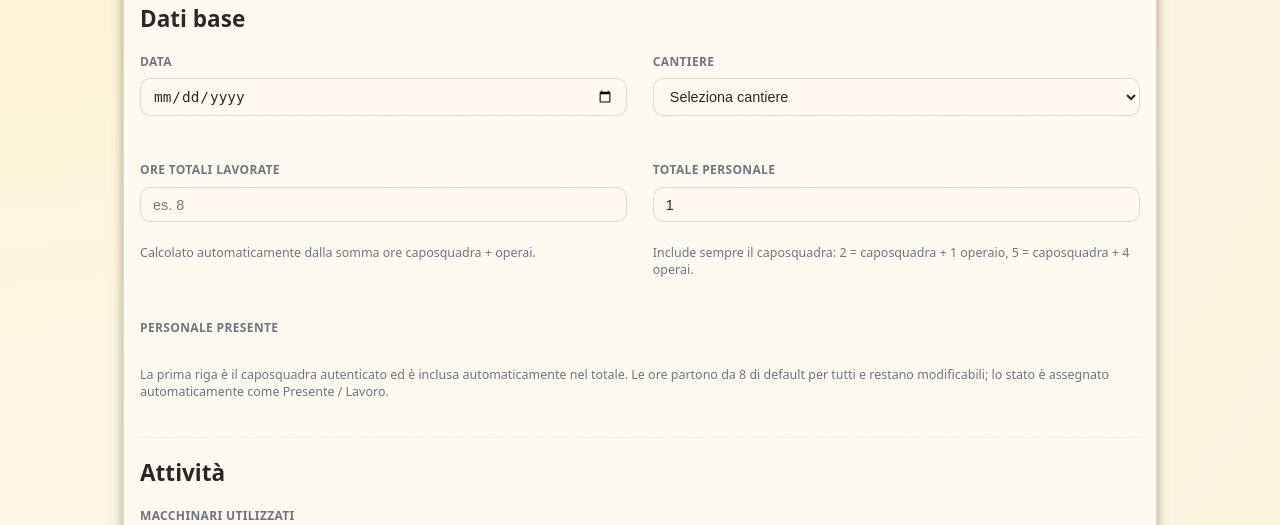
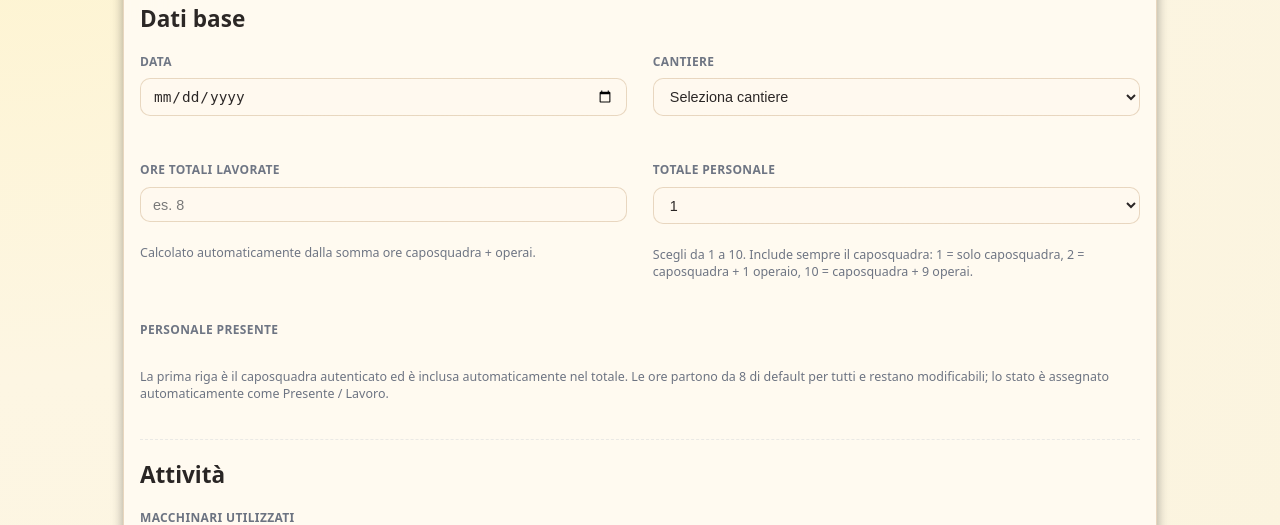
Before and after one commit to FL-1999/lenta-france-gestionale, a Python web app: template templates/capo_nuovo_rapportino.html in a window 1280 px wide. Shown: the part 316-841 px from the top of the page. Run offline with Jinja, Linux system fonts and the light colour scheme; the template is opened without the code that fills it, so the values that code supplies are empty.

Commit message:
Use select for rapportino personnel total

```diff
--- a/templates/capo_nuovo_rapportino.html
+++ b/templates/capo_nuovo_rapportino.html
@@ -62,9 +62,13 @@
                         </div>
 
                         <div class="form-group">
-                            <label class="form-label" for="numero_operai">Totale personale</label>
-                            <input type="number" id="numero_operai" name="numero_operai" class="form-control" min="1" required value="1" />
-                            <p class="form-help">Include sempre il caposquadra: 2 = caposquadra + 1 operaio, 5 = caposquadra + 4 operai.</p>
+                            <label class="form-label" for="total_personale">Totale personale</label>
+                            <select id="total_personale" name="total_personale" class="form-control total-personale-select" required aria-describedby="total-personale-help">
+                                {% for total in range(1, 11) %}
+                                <option value="{{ total }}" {% if total == 1 %}selected{% endif %}>{{ total }}</option>
+                                {% endfor %}
+                            </select>
+                            <p id="total-personale-help" class="form-help">Scegli da 1 a 10. Include sempre il caposquadra: 1 = solo caposquadra, 2 = caposquadra + 1 operaio, 10 = caposquadra + 9 operai.</p>
                         </div>
                     </div>
                     <div class="form-group" style="margin-top: 1rem;">
@@ -248,6 +252,10 @@
     .worker-incomplete-message {
         grid-column: auto;
     }
+    .total-personale-select {
+        min-height: 3rem;
+        font-size: 1rem;
+    }
 }
 </style>
 
@@ -262,7 +270,7 @@ document.getElementById("rapportino-form").addEventListener("submit", async func
     const cantiere = selectedSiteOption ? (selectedSiteOption.dataset.siteName || "").trim() : "";
     syncTotalHoursFromWorkers();
     const ore_totali = parseFloat(document.getElementById("ore_totali").value || "0");
-    const numero_operai = parseInt(document.getElementById("numero_operai").value || "0", 10);
+    const total_personale = getTotalPersonnelValue();
     const macchinari = (document.getElementById("macchinari").value || "").trim();
     const attivita = (document.getElementById("attivita").value || "").trim();
     const note = (document.getElementById("note").value || "").trim();
@@ -293,7 +301,7 @@ document.getElementById("rapportino-form").addEventListener("submit", async func
         site_id: cantiere_id,
         site_name_or_code: cantiere,
         total_hours: ore_totali,
-        workers_count: numero_operai,
+        workers_count: total_personale,
         machines_used: macchinari,
         activities: attivita,
         notes: note,
@@ -364,7 +372,7 @@ const WORKERS = [
 ];
 const DEFAULT_WORKER_HOURS = "8";
 const workersContainer = document.getElementById("workers-container");
-const workerCountInput = document.getElementById("numero_operai");
+const workerCountInput = document.getElementById("total_personale");
 const warningSummary = document.getElementById("worker-warning-summary");
 
 function escapeHtml(value) {
@@ -439,7 +447,8 @@ function buildWorkerRow(preserved) {
 
 function getTotalPersonnelValue() {
     const parsed = parseInt(workerCountInput.value || "1", 10);
-    return Math.max(1, Number.isFinite(parsed) ? parsed : 1);
+    const totalPersonnel = Number.isFinite(parsed) ? parsed : 1;
+    return Math.min(10, Math.max(1, totalPersonnel));
 }
 
 function syncTotalPersonnelInput() {
@@ -448,8 +457,8 @@ function syncTotalPersonnelInput() {
     return totalPersonnel;
 }
 
-function renderWorkerRows(totalPersonnel) {
-    const safeCount = Math.max(0, syncTotalPersonnelInput() - 1);
+function renderWorkerRows() {
+    const safeCount = syncTotalPersonnelInput() - 1;
     const previousCapo = readPreviousCapoRow();
     const previous = readPreviousRows();
     workersContainer.innerHTML = "";
@@ -512,6 +521,9 @@ function collectWorkers() {
     if (totalPersonnel < 1) {
         return { error: "Il totale personale deve essere almeno 1." };
     }
+    if (totalPersonnel > 10) {
+        return { error: "Il totale personale deve essere al massimo 10." };
+    }
 
     const rows = Array.from(workersContainer.querySelectorAll(".worker-row"));
     if (rows.length !== totalPersonnel) {
@@ -544,10 +556,10 @@ function collectWorkers() {
 }
 
 function refreshWorkerRows() {
-    renderWorkerRows(getTotalPersonnelValue());
+    renderWorkerRows();
 }
 
-workerCountInput.addEventListener("input", refreshWorkerRows);
+workerCountInput.addEventListener("change", refreshWorkerRows);
 workersContainer.addEventListener("input", validateIncompleteDays);
 workersContainer.addEventListener("change", validateIncompleteDays);
 refreshWorkerRows();
```
Also changed, not shown: tests/test_smoke_templates.py (+5 -0 lines).
